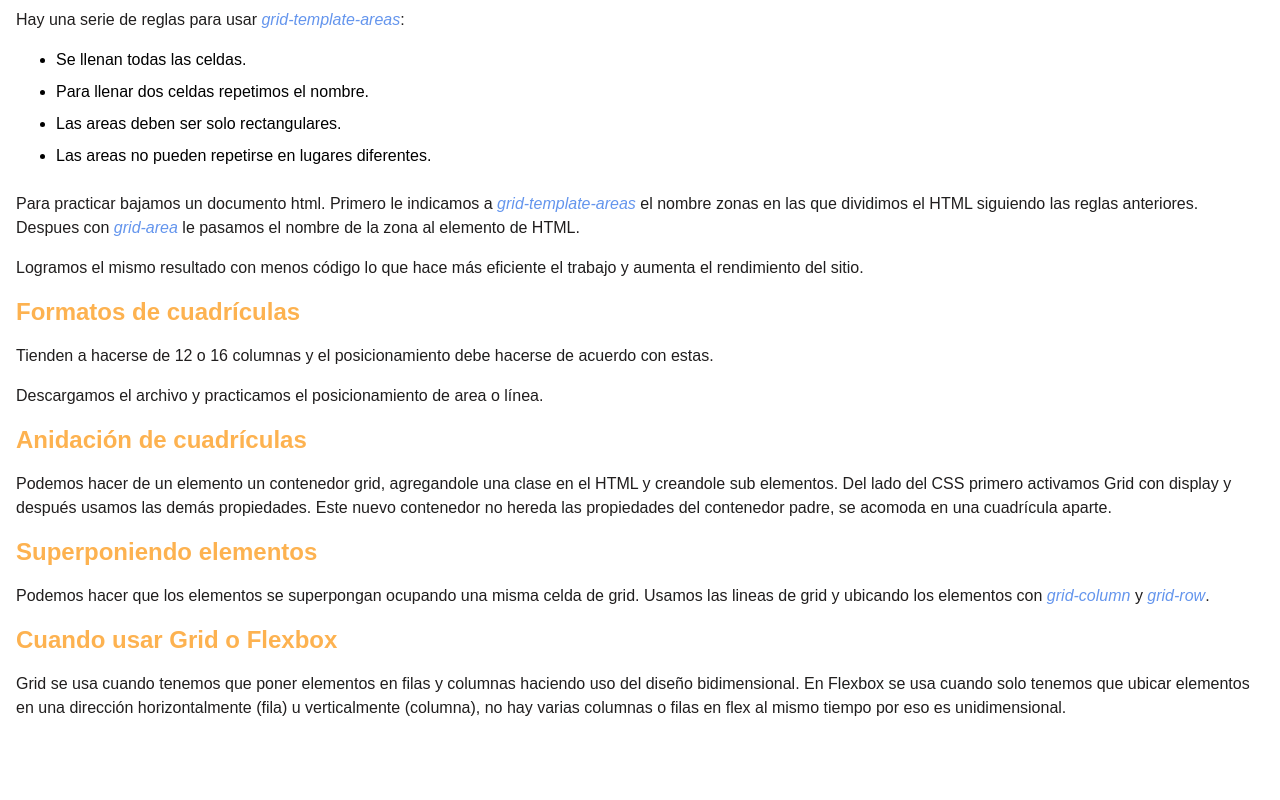
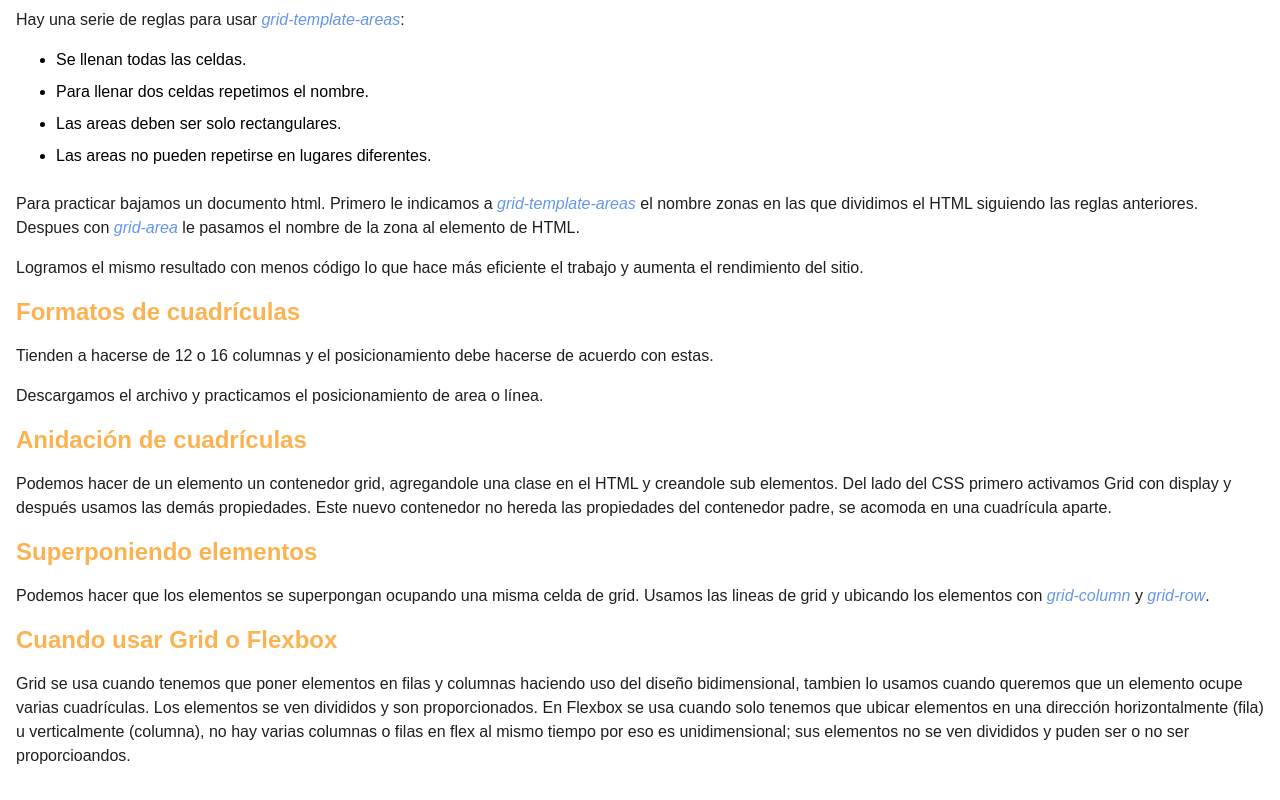
Before and after one commit to ivanepais/css-layout, a plain HTML site: page grid/index.html in a window 1280 px wide. Shown: the part 2437-3237 px from the top of the page. Before the commit the page ends 3189 px from the top, so only its background shows below. Drawn offline with Linux system fonts and the light colour scheme.

Commit message:
parrafo flex o grid

```diff
--- a/grid/index.html
+++ b/grid/index.html
@@ -95,6 +95,6 @@
     <p>Podemos hacer que los elementos se superpongan ocupando una misma celda de grid. Usamos las lineas de grid y ubicando los elementos con <em>grid-column</em> y <em>grid-row</em>.</p>
 
     <h2>Cuando usar Grid o Flexbox</h2>
-    <p>Grid se usa cuando tenemos que poner elementos en filas y columnas haciendo uso del diseño bidimensional. En Flexbox se usa cuando solo tenemos que ubicar elementos en una dirección horizontalmente (fila) u verticalmente (columna), no hay varias columnas o filas en flex al mismo tiempo por eso es unidimensional.</p>
+    <p>Grid se usa cuando tenemos que poner elementos en filas y columnas haciendo uso del diseño bidimensional, tambien lo usamos cuando queremos que un elemento ocupe varias cuadrículas. Los elementos se ven divididos y son proporcionados. En Flexbox se usa cuando solo tenemos que ubicar elementos en una dirección horizontalmente (fila) u verticalmente (columna), no hay varias columnas o filas en flex al mismo tiempo por eso es unidimensional; sus elementos no se ven divididos y puden ser o no ser proporcioandos.</p>
 
 </html>
```
